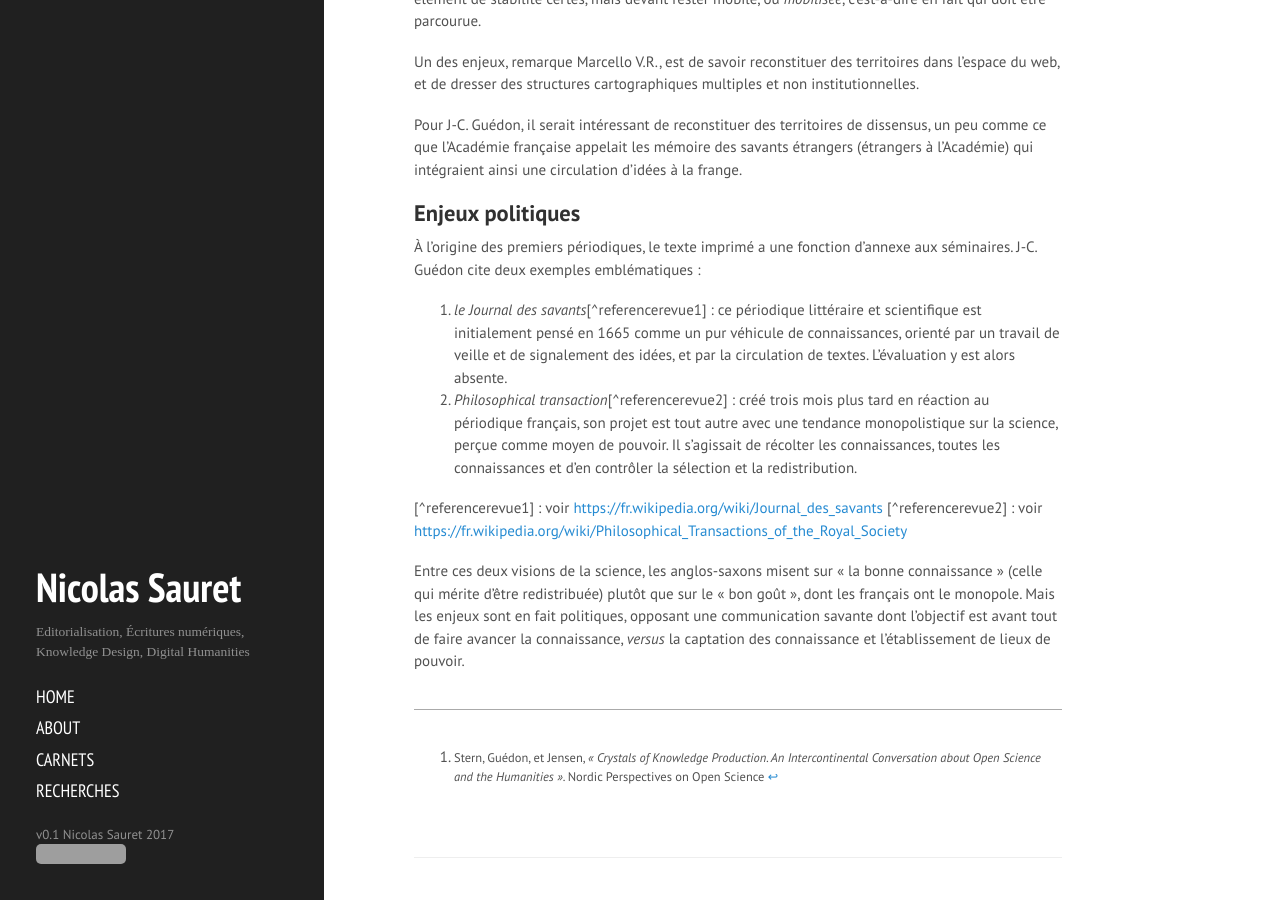
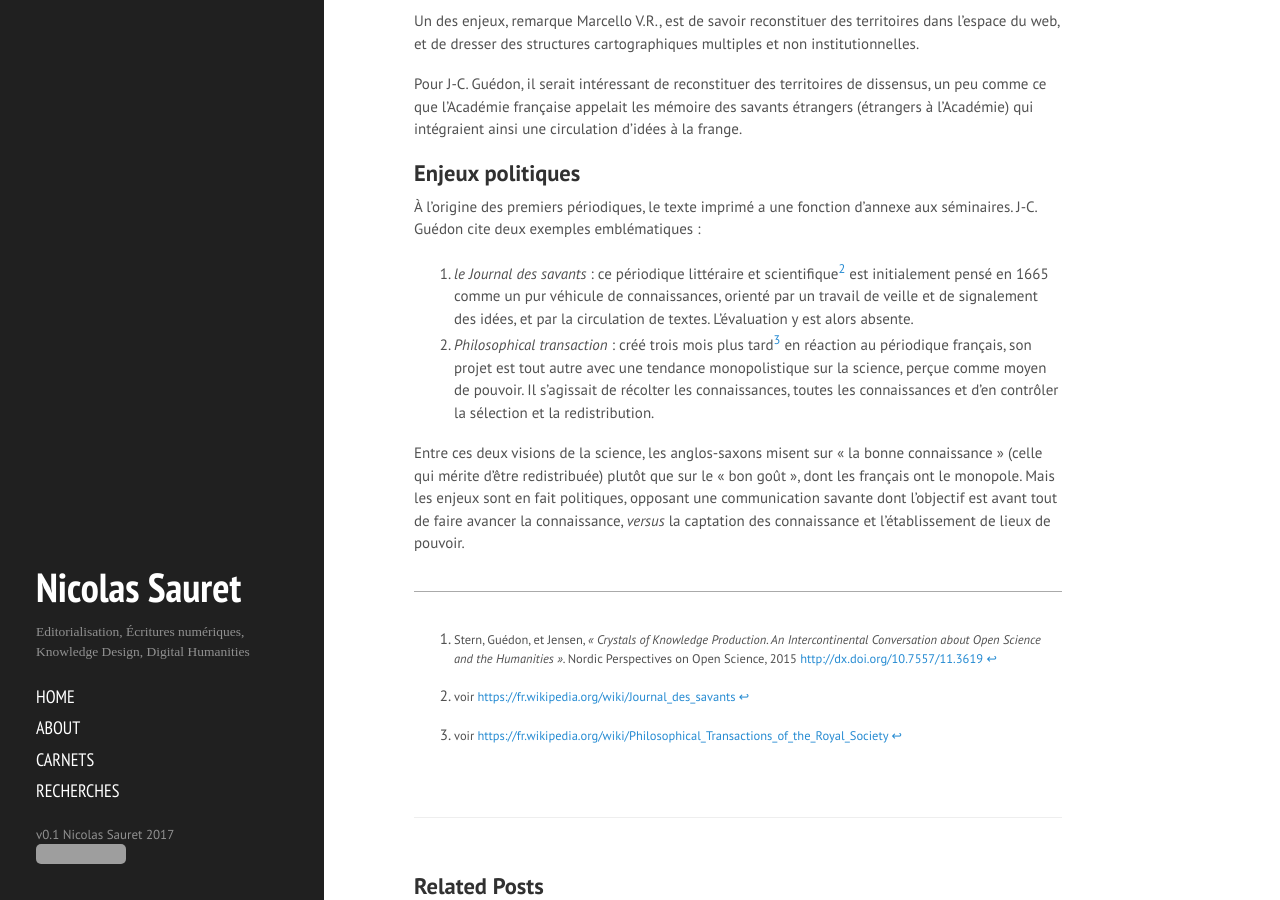
Before and after one commit to lakonis/lakonis.github.io, a Jekyll site: the page built from _posts/2017/2017-04-12-entretien-avec-jean-claude-guedon-on-crystal-of-knowledge.md, in a window 1280 px wide and 900 px high, scrolled down 2138 px. Built offline with Jekyll 4.4.1, drawn with Linux system fonts in a browser that asks for light colours; nearby versions of some CDN libraries; a script that is not in the unit is left out; some of the changed text lies outside the part shown; grey boxes are pictures that could not be loaded.

Commit message:
minor edition

```diff
--- a/_posts/2017/2017-04-12-entretien-avec-jean-claude-guedon-on-crystal-of-knowledge.md
+++ b/_posts/2017/2017-04-12-entretien-avec-jean-claude-guedon-on-crystal-of-knowledge.md
@@ -9,8 +9,7 @@ Repenser la revue scientifique nécessite en fait de penser sa dissolution. L'en
 
 Outre son engagement pour l'Open Access et l'évolution de la communication scientifique, nous avons fait appel à Jean-Claude pour cet article intitulé _« Crystals of Knowledge Production. An Intercontinental Conversation about Open Science and the Humanities »_[^articleCrystal].
 
-[^articleCrystal]: Stern, Guédon, et Jensen, _« Crystals of Knowledge Production. An Intercontinental Conversation about Open Science and the Humanities »_. Nordic Perspectives on Open Science
- 2015 [http://dx.doi.org/10.7557/11.3619](http://dx.doi.org/10.7557/11.3619)
+[^articleCrystal]: Stern, Guédon, et Jensen, _« Crystals of Knowledge Production. An Intercontinental Conversation about Open Science and the Humanities »_. Nordic Perspectives on Open Science, 2015 [http://dx.doi.org/10.7557/11.3619](http://dx.doi.org/10.7557/11.3619)
 
 Pour J-C. Guédon, la revue et l'article ne sont plus les bons objets et les bons formats pour nourrir la conversation scientifique. Il faut selon lui remettre au centre la communication et non le texte. Le texte doit rester prétexte à la discussion scientifique.
 
@@ -54,10 +53,11 @@ Pour J-C. Guédon, il serait intéressant de reconstituer des territoires de dis
 
 À l'origine des premiers périodiques, le texte imprimé a une fonction d'annexe aux séminaires. J-C. Guédon cite deux exemples emblématiques :
 
-1. _le Journal des savants_[^referencerevue1] : ce périodique littéraire et scientifique est initialement pensé en 1665 comme un pur véhicule de connaissances, orienté par un travail de veille et de signalement des idées, et par la circulation de textes. L'évaluation y est alors absente.
-2. _Philosophical transaction_[^referencerevue2] : créé trois mois plus tard en réaction au périodique français, son projet est tout autre avec une tendance monopolistique sur la science, perçue comme moyen de pouvoir. Il s'agissait de récolter les connaissances, toutes les connaissances et d'en contrôler la sélection et la redistribution.
+1. _le Journal des savants_ : ce périodique littéraire et scientifique[^note1] est initialement pensé en 1665 comme un pur véhicule de connaissances, orienté par un travail de veille et de signalement des idées, et par la circulation de textes. L'évaluation y est alors absente.
+2. _Philosophical transaction_ : créé trois mois plus tard[^note2] en réaction au périodique français, son projet est tout autre avec une tendance monopolistique sur la science, perçue comme moyen de pouvoir. Il s'agissait de récolter les connaissances, toutes les connaissances et d'en contrôler la sélection et la redistribution.
 
-[^referencerevue1] : voir [https://fr.wikipedia.org/wiki/Journal_des_savants](https://fr.wikipedia.org/wiki/Journal_des_savants)
-[^referencerevue2] : voir [https://fr.wikipedia.org/wiki/Philosophical_Transactions_of_the_Royal_Society](https://fr.wikipedia.org/wiki/Philosophical_Transactions_of_the_Royal_Society)
+[^note1]: voir [https://fr.wikipedia.org/wiki/Journal_des_savants](https://fr.wikipedia.org/wiki/Journal_des_savants)
+
+[^note2]: voir [https://fr.wikipedia.org/wiki/Philosophical_Transactions_of_the_Royal_Society](https://fr.wikipedia.org/wiki/Philosophical_Transactions_of_the_Royal_Society)
 
 Entre ces deux visions de la science, les anglos-saxons misent sur « la bonne connaissance » (celle qui mérite d'être redistribuée) plutôt que sur le « bon goût », dont les français ont le monopole. Mais les enjeux sont en fait politiques, opposant une communication savante dont l'objectif est avant tout de faire avancer la connaissance, _versus_ la captation des connaissance et l'établissement de lieux de pouvoir.
```
Also changed, not shown: _drafts/editorialisation.md (deleted, +0 -13 lines), _posts/2017/2017-01-31-reformulation-du-projet-janvier-2017.md (+1 -1 lines).
